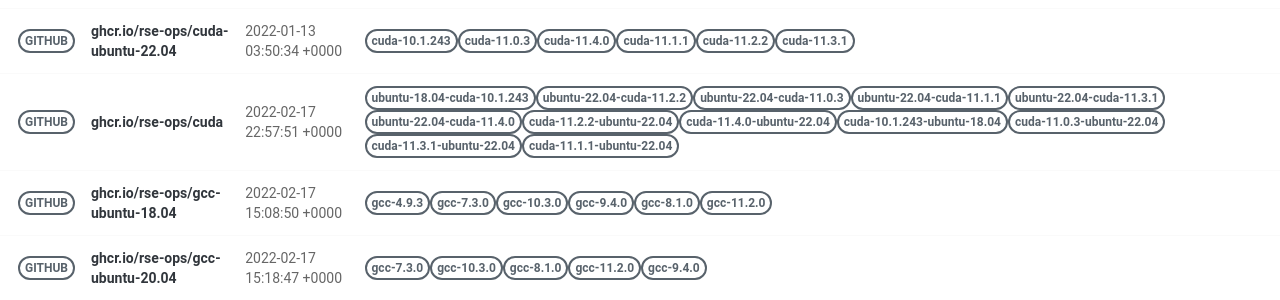
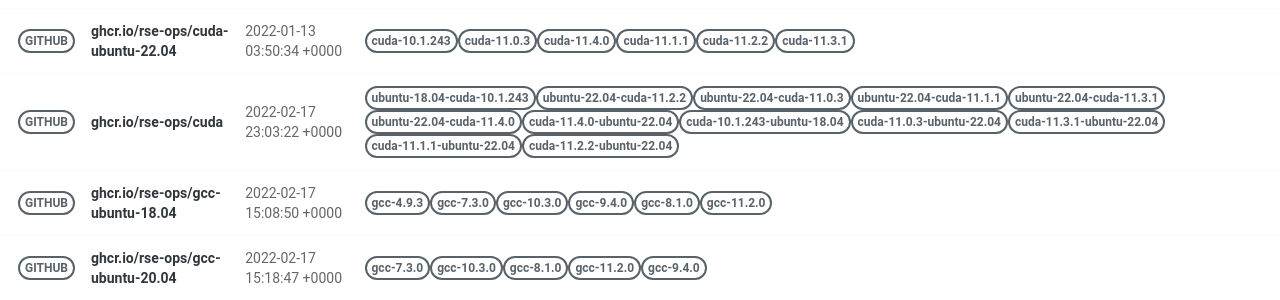
Before and after one commit to rse-ops/docker-images, a Jekyll site: the page built from pages/index.md, in a window 1280 px wide. Shown: the part 421-721 px from the top of the page. Built offline with Jekyll 4.4.1, drawn with Linux system fonts in a browser that asks for light colours; nearby versions of some CDN libraries.

Commit message:
Automated push to update library 2022-02-17

```diff
--- a/_library/ghcr.io-rse-ops-cuda.md
+++ b/_library/ghcr.io-rse-ops-cuda.md
@@ -1,7 +1,7 @@
 ---
 layout: container
 name: ghcr.io/rse-ops/cuda
-updated_at: 2022-02-17 22:57:51.656322
+updated_at: 2022-02-17 23:03:22.739743
 
 
 container_url: https://github.com/orgs/rse-ops/packages/container/package/cuda
```
Also changed, not shown: other parts of _library/ghcr.io-rse-ops-cuda.md (+3 -3 lines).
